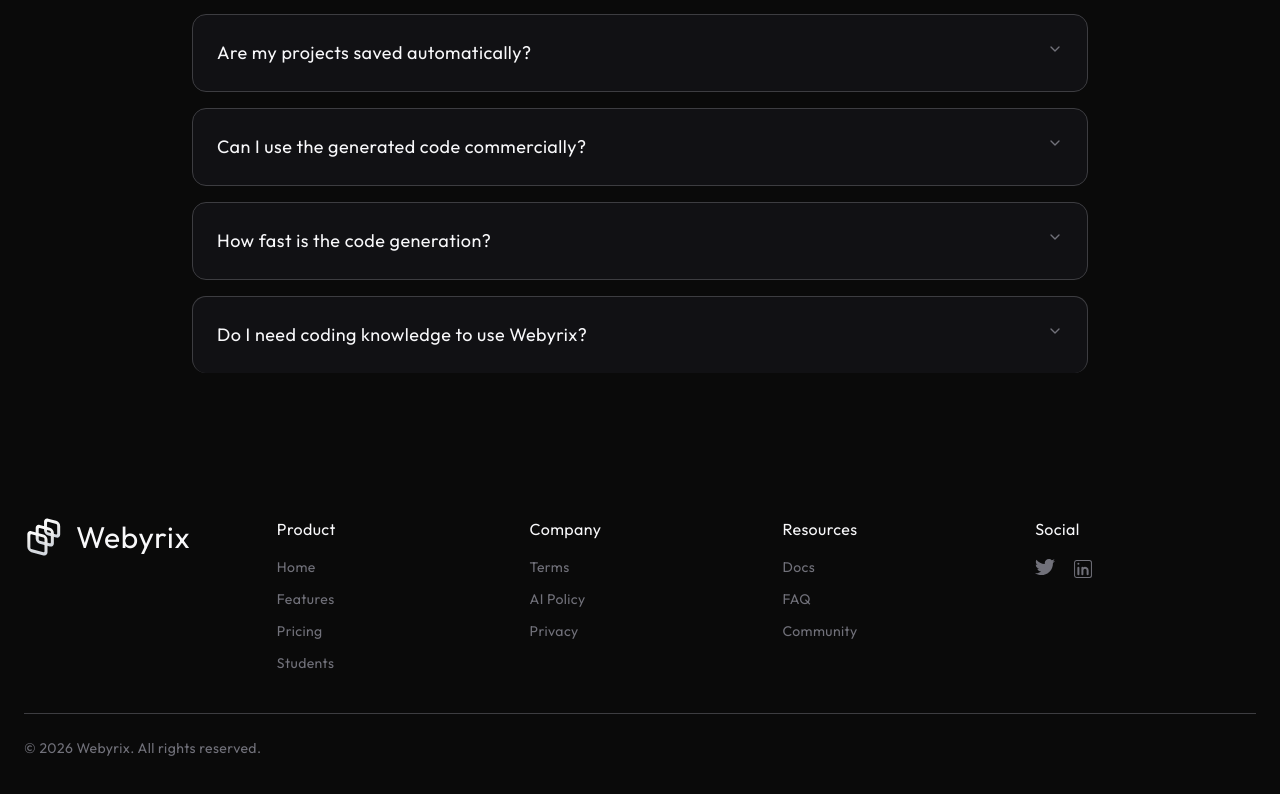
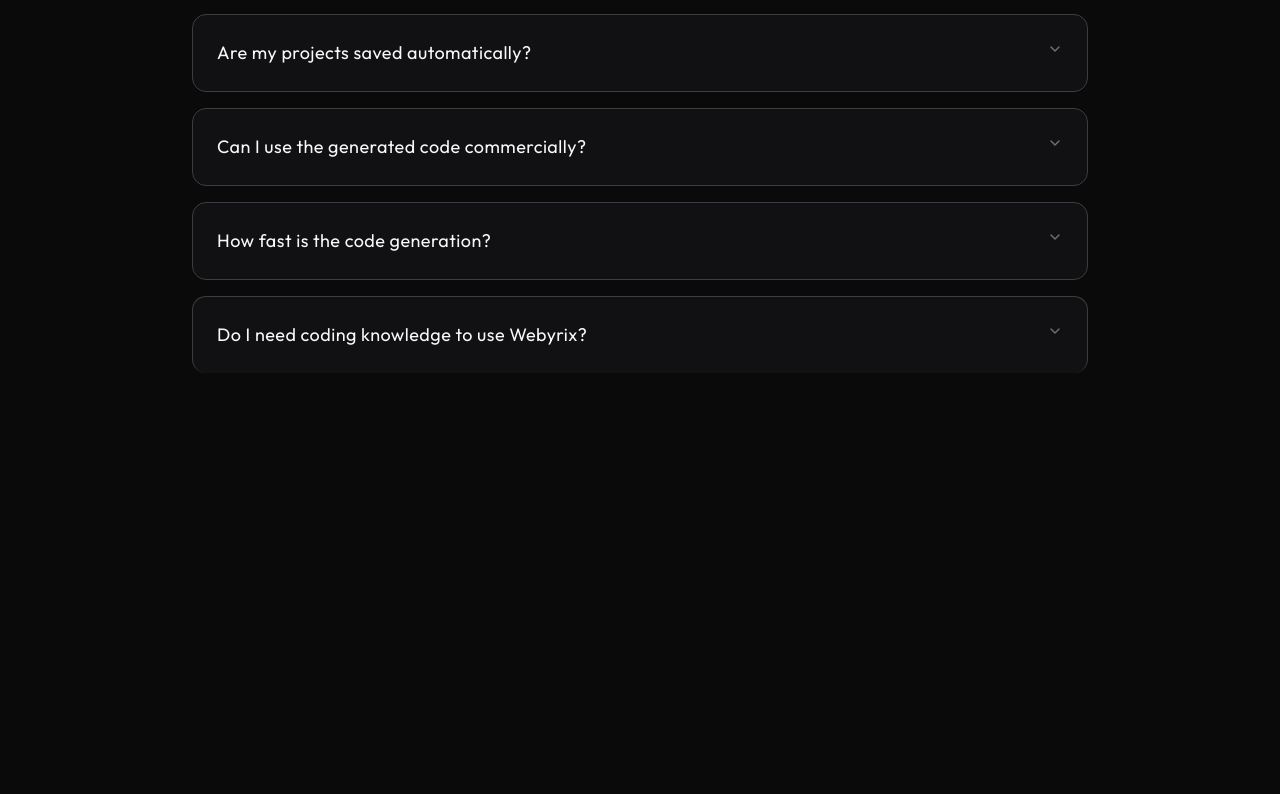
Before and after one commit to ujjawal-04/webyrix, a Next.js app in the folder frontend/: page / in a window 1280 px wide. Shown: the part 2228-3022 px from the top of the page. After the commit the page ends 2697 px from the top, so only its background shows below. Built offline with nearby package versions, Linux system fonts and the light colour scheme; no server answers.

Commit message:
Revert "feat: Add MinimalFooter component and integrate it into RootLayout"

```diff
--- a/frontend/app/_components/MinimalFooter.tsx
+++ /dev/null
@@ -1,65 +0,0 @@
-import Link from "next/link";
-import { CiLinkedin } from "react-icons/ci";
-import { FaTwitter } from "react-icons/fa";
-
-export default function MinimalFooter() {
-  return (
-    <footer className="bg-background text-foreground font-light tracking-wide">
-      <div className="max-w-7xl mx-auto px-6 py-12">
-        <div className="grid grid-cols-1 sm:grid-cols-2 lg:grid-cols-5 gap-8 items-start">
-          <div className="flex items-center">
-            <img src="/logo.svg" alt="Webyrix logo" className="w-10 h-10 mr-3" />
-            <div className="text-3xl tracking-wide font-medium">Webyrix</div>
-          </div>
-
-          <div>
-            <h4 className="text-md font-lg text-foreground mb-4">Product</h4>
-            <ul className="space-y-3 text-sm text-muted-foreground">
-              <li><Link href="#">Home</Link></li>
-              <li><Link href="#">Features</Link></li>
-              <li><Link href="#">Pricing</Link></li>
-              <li><Link href="#">Students</Link></li>
-            </ul>
-          </div>
-
-          <div>
-            <h4 className="text-md font-lg text-foreground mb-4">Company</h4>
-            <ul className="space-y-3 text-sm text-muted-foreground">
-              <li><Link href="#">Terms</Link></li>
-              <li><Link href="#">AI Policy</Link></li>
-              <li><Link href="#">Privacy</Link></li>
-            </ul>
-          </div>
-
-          <div>
-            <h4 className="text-md font-lg text-foreground mb-4">Resources</h4>
-            <ul className="space-y-3 text-sm text-muted-foreground">
-              <li><Link href="#">Docs</Link></li>
-              <li><Link href="#">FAQ</Link></li>
-              <li><Link href="#">Community</Link></li>
-            </ul>
-          </div>
-
-          <div>
-            <h4 className="text-md font-lg text-foreground mb-4">Social</h4>
-            <div className="flex space-x-4">
-              <Link href="#" aria-label="Twitter" className="text-muted-foreground hover:text-foreground transition-colors">
-                <FaTwitter className="h-5 w-5" />
-              </Link>
-              <Link href="#" aria-label="LinkedIn" className="text-muted-foreground hover:text-foreground transition-colors">
-                <CiLinkedin className="h-6 w-6" />
-              </Link>
-            </div>
-          </div>
-        </div>
-
-        <div className="mt-10 border-t border-border pt-6 text-sm text-muted-foreground">
-          <div className="max-w-7xl mx-auto px-0 flex flex-col sm:flex-row justify-between items-center">
-            <div>© {new Date().getFullYear()} Webyrix. All rights reserved.</div>
-
-          </div>
-        </div>
-      </div>
-    </footer>
-  );
-}
--- a/frontend/app/layout.tsx
+++ b/frontend/app/layout.tsx
@@ -6,7 +6,6 @@ import {
 } from '@clerk/nextjs'
 import Provider from "./provider";
 import { Toaster } from "@/components/ui/sonner";
-import MinimalFooter from "./_components/MinimalFooter";
 
 const outfit = Outfit({
   subsets: ["latin"],
@@ -33,7 +32,6 @@ export default function RootLayout({
           <Provider>
             {children}
             <Toaster />
-            <MinimalFooter />
           </Provider>
         </body>
       </html>
--- a/frontend/package.json
+++ b/frontend/package.json
@@ -53,7 +53,6 @@
     "react-day-picker": "^9.13.0",
     "react-dom": "19.2.3",
     "react-hook-form": "^7.71.1",
-    "react-icons": "^5.5.0",
     "react-resizable-panels": "^4.4.1",
     "react-syntax-highlighter": "^16.1.0",
     "recharts": "^2.15.4",
```
Also changed, not shown: 2 other files (tests, documents, lock files or other folders).
